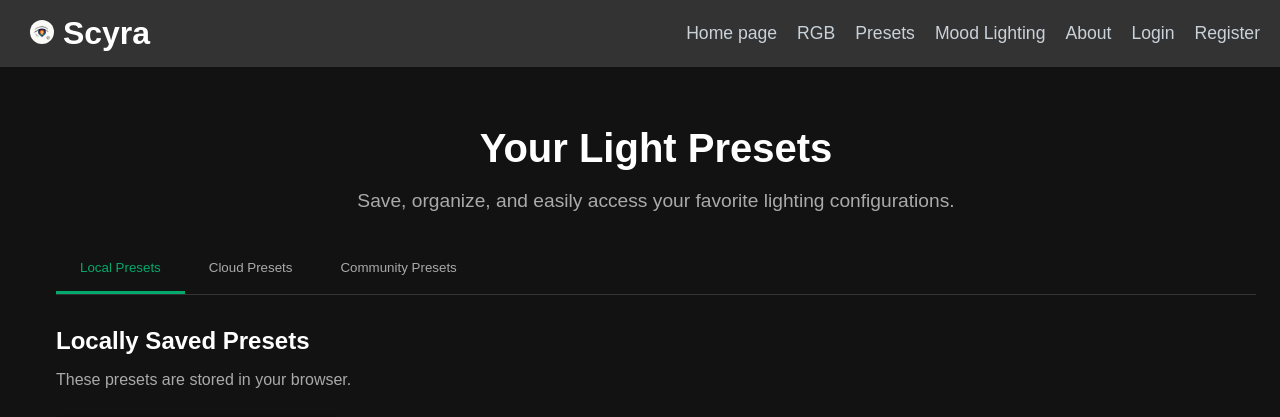
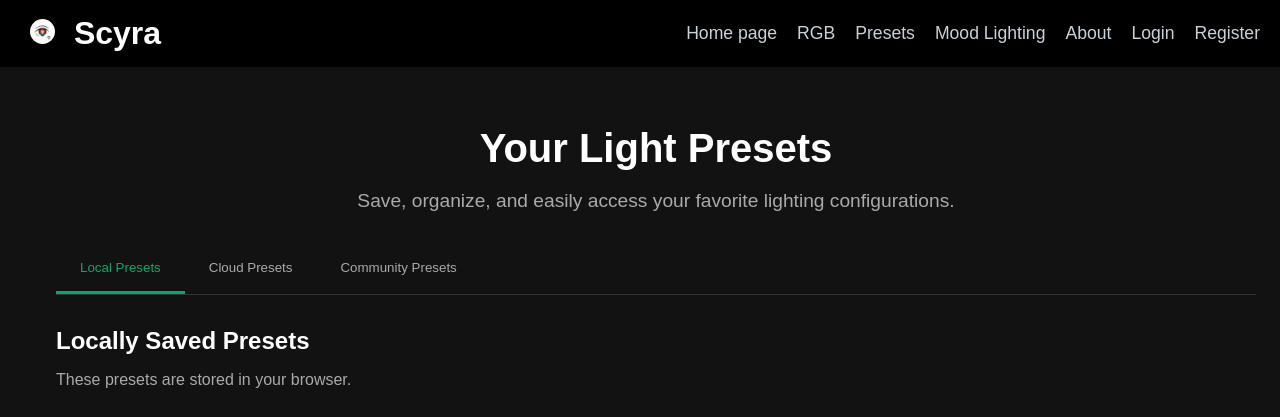
Before and after one commit to wenkow2k515/Scyra-WLED-RGB-group-project, a Flask app: page /presets in a window 1280 px wide. Shown: the top 417 px of the page. Run offline with Flask 3, Linux system fonts and the light colour scheme.

Commit message:
Changed navbar back to black
The previous gradient was too distracting, so I reverted it.

```diff
--- a/app/static/css/style.css
+++ b/app/static/css/style.css
@@ -13,7 +13,7 @@ header {
     display: flex;
     justify-content: space-between;
     align-items: center;
-    background-color: #333;
+    background-color: black;
     color: white;
     padding: 15px 20px;
     box-sizing: border-box;
@@ -33,6 +33,19 @@ header h1 a {
     text-decoration: none;
     color: white;
     margin-left: 10px;
+}
+
+
+.logo-container img {
+    width: 25px;
+    height: 25px;
+    border-radius: 50%;
+    margin-right: 10px;
+    transition: transform 0.5s ease-in-out;
+}
+
+.logo-container img:hover {
+    transform: scale(1.2);
 }
 
 /* Reduced logo size */
```
